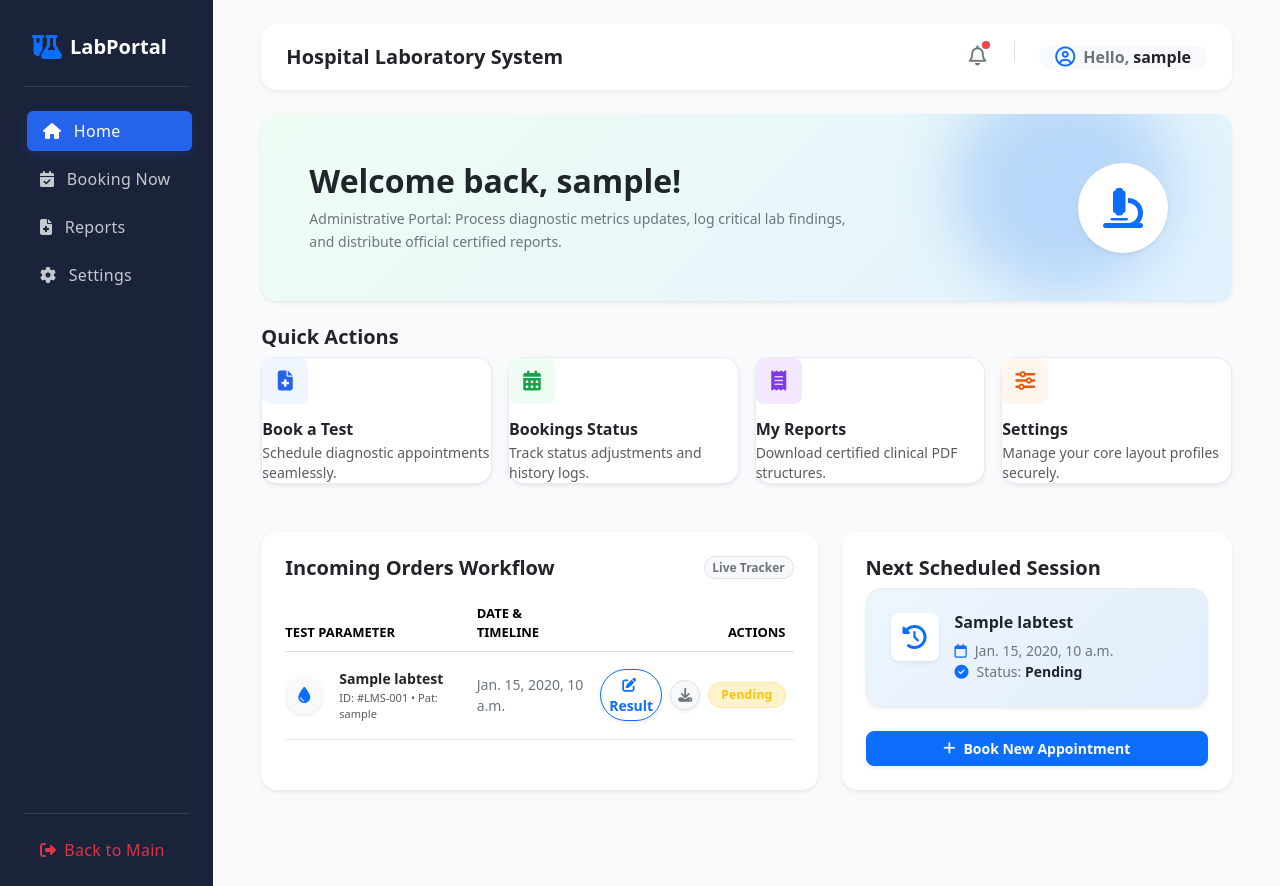
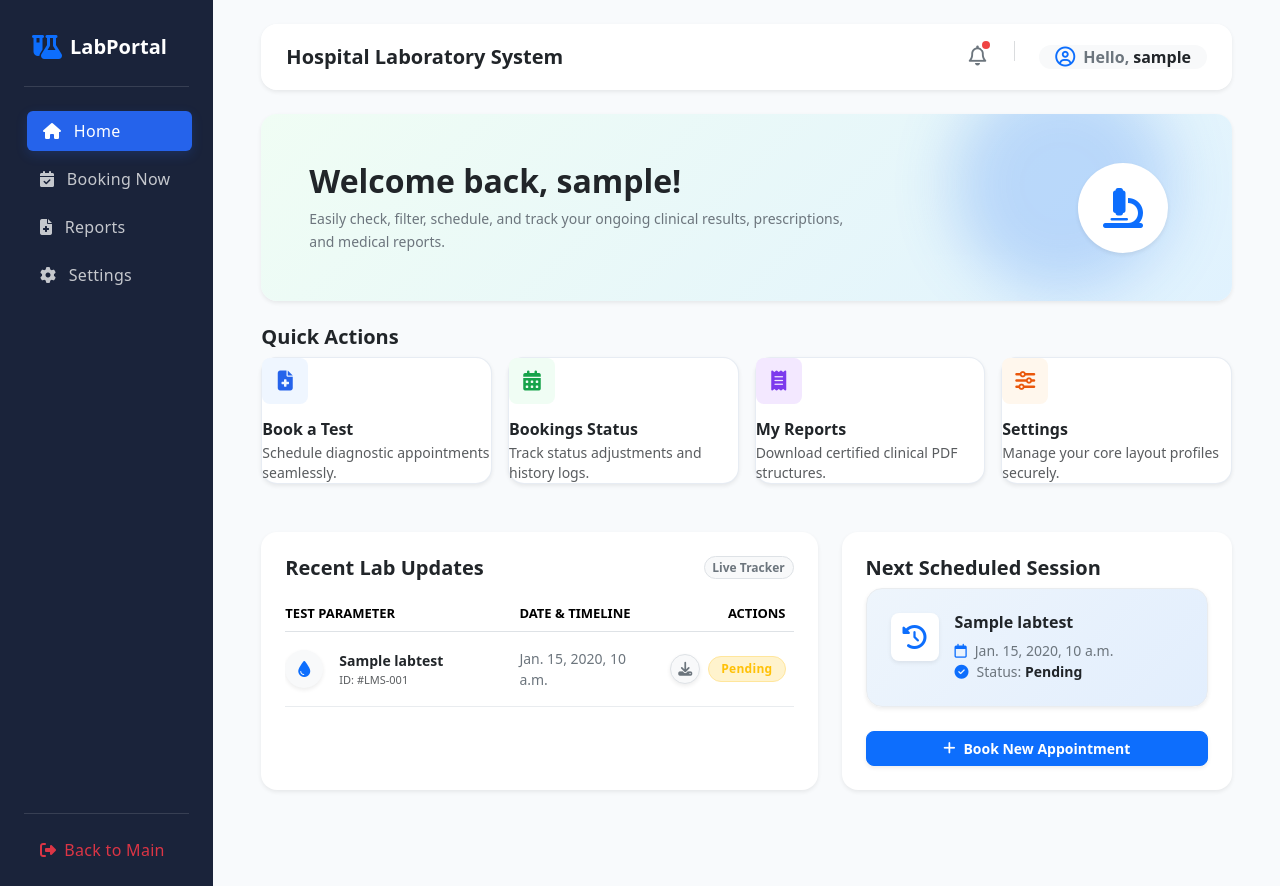
Before and after one commit to Ashagiri/Hos-Lab-Era, a Django app: page /dashboard/ in a window 1280 px wide. Run offline with Django 5.2, Linux system fonts and the light colour scheme; a user stored in the database is signed in; tables that the repository leaves empty hold one stand-in row (values such as "Sample post").

Commit message:
feat: Update dashboard links and simplify user role content

```diff
--- a/core/templates/laboratory/dashboard.html
+++ b/core/templates/laboratory/dashboard.html
@@ -120,7 +120,7 @@
                   </a>
                 </li>
                 <li class="nav-item flex-fill flex-md-initial">
-                  <a href="{% url 'settings' %}" class="nav-link sidebar-link text-white opacity-75 py-2.5 px-3">
+                  <a href="/settings/" class="nav-link sidebar-link text-white opacity-75 py-2.5 px-3">
                     <i class="fa-solid fa-gear me-0 me-md-2"></i> <span class="d-none d-md-inline">Settings</span>
                   </a>
                 </li>
@@ -180,11 +180,7 @@
                   <div class="col-12 col-md-8 position-relative" style="z-index: 2;">
                     <h2 class="card-title fw-bold text-dark mb-2 fs-2 tracking-tight">Welcome back, {{ request.user.username }}!</h2>
                     <p class="card-text text-secondary mb-0" style="max-width: 540px; line-height: 1.6; font-size: 14px;">
-                      {% if request.user.role == 'admin' %}
-                        Administrative Portal: Process diagnostic metrics updates, log critical lab findings, and distribute official certified reports.
-                      {% else %}
-                        Easily check, filter, schedule, and track your ongoing clinical results, prescriptions, and medical reports.
-                      {% endif %}
+                      Easily check, filter, schedule, and track your ongoing clinical results, prescriptions, and medical reports.
                     </p>
                   </div>
                   <div class="col-12 col-md-4 d-none d-md-flex justify-content-end position-relative" style="z-index: 2;">
@@ -232,7 +228,7 @@
               </div>
 
               <div class="col-6 col-lg-3">
-                <a href="{% url 'settings' %}" class="card h-100 rounded-4 p-3.5 shadow-sm interactive-card bg-white">
+                <a href="/settings/" class="card h-100 rounded-4 p-3.5 shadow-sm interactive-card bg-white">
                   <div class="d-flex align-items-center justify-content-center rounded-3 mb-3 icon-box" style="width: 46px; height: 46px; background-color: #fff7ed; color: #ea580c;">
                     <i class="fa-solid fa-sliders fs-5"></i>
                   </div>
@@ -247,9 +243,7 @@
               <div class="col-12 col-lg-7">
                 <div class="card h-100 border-0 rounded-4 p-4 bg-white shadow-sm section-card">
                   <div class="d-flex justify-content-between align-items-center mb-3">
-                    <h5 class="fw-bold mb-0 text-dark tracking-tight">
-                      {% if request.user.role == 'admin' %}Incoming Orders Workflow{% else %}Recent Lab Updates{% endif %}
-                    </h5>
+                    <h5 class="fw-bold mb-0 text-dark tracking-tight">Recent Lab Updates</h5>
                     <span class="badge bg-light text-secondary rounded-pill px-2.5 py-1.5 fs-7 border">Live Tracker</span>
                   </div>
 
@@ -276,7 +270,7 @@
                                     {{ appointment.test.test_name }}
                                   </span>
                                   <small class="text-muted d-block" style="font-size: 11px; margin-top: 1px;">
-                                    ID: #LMS-00{{ appointment.id }} {% if request.user.role == 'admin' %}• Pat: {{ appointment.patient.username }}{% endif %}
+                                    ID: #LMS-00{{ appointment.id }}
                                   </small>
                                 </div>
                               </div>
@@ -286,17 +280,9 @@
                             </td>
                             <td class="py-3 text-end">
                               <div class="d-flex align-items-center justify-content-end gap-2">
-
-                                {% if request.user.role == 'admin' %}
-                                  <a href="{% url 'record_test_result' appointment.id %}" class="btn btn-sm btn-outline-primary rounded-pill px-2.5 py-1 fs-8 fw-semibold shadow-sm" title="Record Metrics Findings">
-                                    <i class="fa-solid fa-pen-to-square me-1"></i> Result
-                                  </a>
-                                {% endif %}
-
                                 <a href="{% url 'download_report' appointment.id %}" class="btn btn-sm btn-light border rounded-pill d-inline-flex align-items-center justify-content-center shadow-sm" style="width: 30px; height: 30px;" title="Download Certified PDF Report">
                                   <i class="fa-solid fa-download text-secondary fs-7"></i>
                                 </a>
-
                                 <span class="badge status-pill {% if appointment.status == 'Pending' %}bg-warning-subtle text-warning border border-warning-subtle{% elif appointment.status == 'Completed' %}bg-success-subtle text-success border border-success-subtle{% else %}bg-secondary-subtle text-secondary border border-secondary-subtle{% endif %} fs-8">
                                   {{ appointment.status }}
                                 </span>
```
